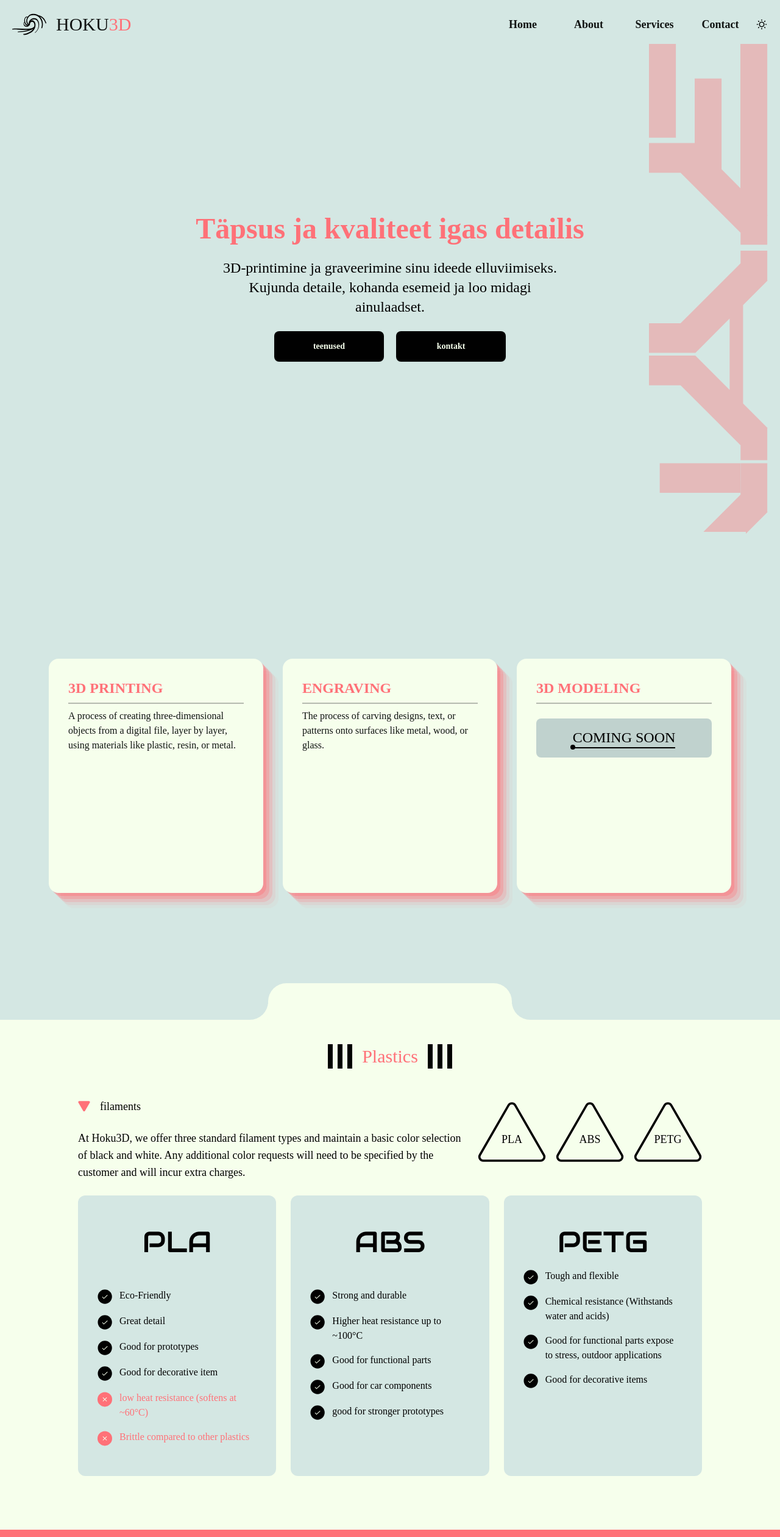
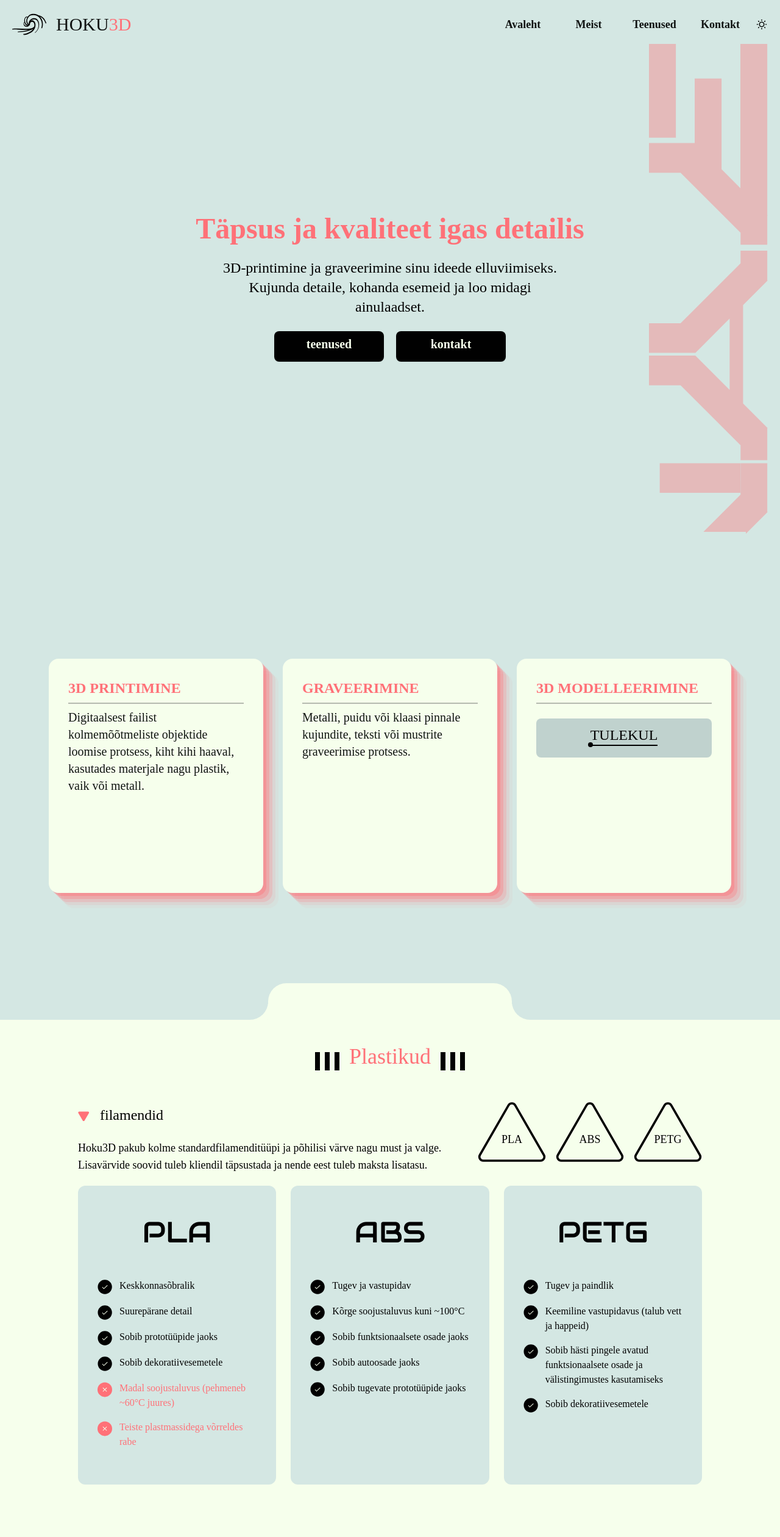
Before and after one commit to ErikLeemet/hoku_3d, a Next.js app: page / in a window 1280 px wide. Shown: the top 2520 px of the page at 61% size. Built offline with nearby package versions, Linux system fonts and the light colour scheme.

Commit message:
UI fixes and translation completed

```diff
--- a/src/app/components/Footer.js
+++ b/src/app/components/Footer.js
@@ -6,7 +6,7 @@ const Footer = () => {
       <footer className="flex flex-col w-full mx-auto max-w-6xl">
         <div className="flex flex-col md:flex-row md:justify-between md:px-6 items-center border-b-2 border-neutral pb-6">
           <h1 className="text-2xl md:text-3xl font-['thedusWLB'] text-accent">
-            We can print em all
+            Täpsus ja kvaliteet igas detailis
           </h1>
           <div className="flex items-center gap-2">
             <svg
@@ -26,26 +26,26 @@ const Footer = () => {
                 d="M12.0805 21.385C11.993 21.385 11.9055 21.35 11.8355 21.28C11.6955 21.14 11.6955 20.93 11.8355 20.79L15.458 17.1675C15.598 17.0275 15.808 17.0275 15.948 17.1675C16.088 17.3075 16.088 17.5175 15.948 17.6575L12.343 21.28C12.273 21.35 12.168 21.385 12.0805 21.385ZM23.2105 21.385C23.123 21.385 23.0355 21.35 22.9655 21.28L19.343 17.6575C19.203 17.5175 19.203 17.3075 19.343 17.1675C19.483 17.0275 19.693 17.0275 19.833 17.1675L23.4555 20.79C23.5955 20.93 23.5955 21.14 23.4555 21.28C23.3855 21.35 23.298 21.385 23.2105 21.385Z"
               />
             </svg>
-            <a className="text-xl font-light ">info@hoku3d.com</a>
+            <a className="text-lg font-mono ">info@hoku3d.com</a>
           </div>
         </div>
-        <div className="flex flex-col md:flex-row md:justify-between md:px-6 items-center">
-          <div className="flex gap-2 justify-center items-center py-6">
+        <div className="flex flex-col md:flex-row md:justify-between md:px-6 pb-2 items-center">
+          <div className="flex gap-2 justify-center items-center py-5">
             <a className="btn w-[70px] md:w-[100px] font-['thedusCLR'] bg-transparent btn-xs text-2xl border-transparent hover:border-transparent hover:bg-transparent shadow-transparent hover:text-tahiti-gold cursor-pointer">
-              Home
+              Avaleht
             </a>
             <a className="btn w-[70px] md:w-[100px] font-['thedusCLR'] bg-transparent btn-xs text-2xl border-transparent hover:border-transparent hover:bg-transparent shadow-transparent hover:text-tahiti-gold cursor-pointer">
-              About
+              Meist
             </a>
             <a className="btn w-[70px] md:w-[100px] font-['thedusCLR'] bg-transparent btn-xs text-2xl border-transparent hover:border-transparent hover:bg-transparent shadow-transparent hover:text-tahiti-gold cursor-pointer">
-              Services
+              Teenused
             </a>
             <a className="btn w-[70px] md:w-[100px] font-['thedusCLR'] bg-transparent btn-xs text-2xl border-transparent hover:border-transparent shadow-transparent hover:text-tahiti-gold hover:bg-transparent cursor-pointer">
-              Contact
+              Kontakt
             </a>
           </div>
-          <p className="flex items-center font-['thedusCLR'] text-2xl text-neutral-600">
-            © {new Date().getFullYear()} Hoku 3D. All rights reserved.
+          <p className="flex items-center font-['thedusCLR'] pt-2 text-2xl text-neutral-600">
+            © {new Date().getFullYear()} Hoku 3D. Kõik õigused kaitstud.
           </p>
         </div>
       </footer>
--- a/src/app/components/Navbar.js
+++ b/src/app/components/Navbar.js
@@ -74,16 +74,16 @@ function Navbar() {
             className="menu dropdown-content bg-nero rounded-md mr-1 text-xl"
           >
             <li>
-              <a onClick={() => smoothScroll("home")}>Home</a>
+              <a onClick={() => smoothScroll("home")}>Avaleht</a>
             </li>
             <li>
-              <a onClick={() => smoothScroll("about")}>About</a>
+              <a onClick={() => smoothScroll("about")}>Meist</a>
             </li>
             <li>
-              <a onClick={() => smoothScroll("Services")}>Services</a>
+              <a onClick={() => smoothScroll("Services")}>Teenused</a>
             </li>
             <li>
-              <a onClick={() => smoothScroll("Contact")}>Contact</a>
+              <a onClick={() => smoothScroll("Contact")}>Kontakt</a>
             </li>
             <li>
               <label className="swap swap-rotate">
@@ -121,25 +121,25 @@ function Navbar() {
             onClick={() => smoothScroll("home")}
             className="btn w-[100px] bg-transparent btn-xs border-transparent hover:border-transparent hover:bg-transparent shadow-transparent hover:text-tahiti-gold sm:btn-sm md:btn-md lg:btn-lg xl:btn-xl cursor-pointer"
           >
-            Home
+            Avaleht
           </a>
           <a
             onClick={() => smoothScroll("about")}
             className="btn w-[100px] bg-transparent btn-xs border-transparent hover:border-transparent hover:bg-transparent shadow-transparent hover:text-tahiti-gold sm:btn-sm md:btn-md lg:btn-lg xl:btn-xl cursor-pointer"
           >
-            About
+            Meist
           </a>
           <a
             onClick={() => smoothScroll("services")}
             className="btn w-[100px] bg-transparent btn-xs border-transparent hover:border-transparent hover:bg-transparent shadow-transparent hover:text-tahiti-gold sm:btn-sm md:btn-md lg:btn-lg xl:btn-xl cursor-pointer"
           >
-            Services
+            Teenused
           </a>
           <a
             onClick={() => smoothScroll("contact")}
             className="btn w-[100px] bg-transparent btn-xs border-transparent hover:border-transparent shadow-transparent hover:text-tahiti-gold hover:bg-transparent sm:btn-sm md:btn-md lg:btn-lg xl:btn-xl  cursor-pointer"
           >
-            Contact
+            Kontakt
           </a>
           <label className="swap swap-rotate">
                 {/* this hidden checkbox controls the state */}
--- a/src/app/gallery/page.js
+++ b/src/app/gallery/page.js
@@ -11,7 +11,7 @@ const Gallery = () => {
                 <div className="w-[4px] h-[40px] text-4xl bg-primary"></div>
             </div>
             <span className="font-[thedusCLB] text-3xl text-primary">
-              Gallery
+              Galerii
             </span>
           </div>
           </div>
@@ -19,7 +19,7 @@ const Gallery = () => {
         <div className="w-full mx-auto max-w-4xl">
             {/*text*/}
             <div className="font-[thedusCLR] text-lg text-secondary p-6 bg-base-100 rounded-md mb-4">
-                <p>These images showcase just a few examples of what can be 3D printed. From detailed prototypes to practical tools and artistic designs.</p>
+                <p>Need pildid näitavad vaid mõningaid näiteid sellest, mida on võimalik 3D-printida. Alates detailsetest prototüüpidest kuni praktiliste tööriistade ja kunstiliste disainideni.</p>
             </div>
         </div>
         <ImageSlider />
--- a/src/app/page.js
+++ b/src/app/page.js
@@ -19,8 +19,8 @@ export default function Home() {
                 3D-printimine ja graveerimine sinu ideede elluviimiseks. Kujunda detaile, kohanda esemeid ja loo midagi ainulaadset.
               </p>
               <div className="gap-5 w-full flex justify-center">
-                <button className="btn btn-secondary min-w-[7.5rem] lg:max-w-[11.25rem] min-h-[50px] flex-auto border-0 text-primary font-['thedusCLR'] duration-300 ease-in-out hover:bg-primary hover:text-secondary hover:border-2 hover:border-secondary">teenused</button>
-                <button className="btn btn-secondary min-w-[7.5rem] lg:max-w-[11.25rem] min-h-[50px] flex-auto border-0 text-primary font-['thedusCLR'] duration-300 ease-in-out hover:bg-primary hover:text-secondary hover:border-2 hover:border-secondary">kontakt</button>
+                <button className="btn btn-secondary min-w-[7.5rem] text-xl pb-2 lg:max-w-[11.25rem] min-h-[50px] flex-auto border-0 text-primary font-['thedusCLR'] duration-300 ease-in-out hover:bg-primary hover:text-secondary hover:border-2 hover:border-secondary">teenused</button>
+                <button className="btn btn-secondary min-w-[7.5rem] text-xl pb-2 lg:max-w-[11.25rem] min-h-[50px] flex-auto border-0 text-primary font-['thedusCLR'] duration-300 ease-in-out hover:bg-primary hover:text-secondary hover:border-2 hover:border-secondary">kontakt</button>
               </div>
               <svg
                 xmlns="http://www.w3.org/2000/svg"
--- a/src/app/plastic/page.js
+++ b/src/app/plastic/page.js
@@ -8,15 +8,15 @@ const Plastic = () => {
       {/*title*/}
       <div className="flex gap-[1rem] items-center justify-center pt-10 pb-10 lg:pb-0">
         <div className="flex gap-[0.5rem]">
-          <div className="w-[8px] h-[40px] bg-secondary"></div>
-          <div className="w-[8px] h-[40px] bg-secondary"></div>
-          <div className="w-[8px] h-[40px] bg-secondary"></div>
+          <div className="w-[8px] h-[30px] bg-secondary"></div>
+          <div className="w-[8px] h-[30px] bg-secondary"></div>
+          <div className="w-[8px] h-[30px] bg-secondary"></div>
         </div>
-        <span className="font-[thedusCLB] text-3xl text-accent">Plastics</span>
+        <span className="font-[thedusCLB] text-4xl pb-4 text-accent">Plastikud</span>
         <div className="flex gap-[0.5rem]">
-          <div className="w-[8px] h-[40px] bg-secondary"></div>
-          <div className="w-[8px] h-[40px] bg-secondary"></div>
-          <div className="w-[8px] h-[40px] bg-secondary"></div>
+          <div className="w-[8px] h-[30px] bg-secondary"></div>
+          <div className="w-[8px] h-[30px] bg-secondary"></div>
+          <div className="w-[8px] h-[30px] bg-secondary"></div>
         </div>
       </div>
       <div className="flex flex-col lg:flex-row-reverse items-center justify-center">
@@ -70,21 +70,21 @@ const Plastic = () => {
             </svg>
           </div>
         </div>
-        <div className="font-[thedusCLR] text-lg text-secondary p-6 pl-0">
+        <div className="font-[thedusCLR] text-lg text-secondary p-5 pl-0">
           <div className="flex gap-4 items-center py-6">
             <svg
               width="20"
               height="20"
-              viewBox="0 0 24 21"
+              viewBox="0 0 26 14"
               fill="none"
               xmlns="http://www.w3.org/2000/svg"
               className="fill-accent"
             >
               <path d="M10.268 19.5C11.0378 20.8333 12.9623 20.8333 13.7321 19.5L23.2583 3C24.0281 1.66667 23.0659 0 21.5263 0H2.47372C0.934118 0 -0.0281308 1.66667 0.74167 3L10.268 19.5Z" />
             </svg>
-            <h3 className="font-[thedusWLB] text-lg">filaments</h3>
+            <h3 className="font-[thedusWLB] text-2xl">filamendid</h3>
           </div>
-            <p>At Hoku3D, we offer three standard filament types and maintain a basic color selection of black and white. Any additional color requests will need to be specified by the customer and will incur extra charges.</p>
+            <p>Hoku3D pakub kolme standardfilamenditüüpi ja põhilisi värve nagu must ja valge. Lisavärvide soovid tuleb kliendil täpsustada ja nende eest tuleb maksta lisatasu.</p>
         </div>
         </div>
 
@@ -93,71 +93,71 @@ const Plastic = () => {
 
 
         <div className="flex flex-col lg:flex-row gap-6 justify-center items-center mb-10">
-            <div className="flex w-[280px] h-[460px] xl:w-[22rem] xl:h-[28,75rem] space-y-8 items-start flex-col rounded-xl bg-base-100 p-6 xl:p-8">
+            <div className="flex w-[280px] h-[490px] xl:w-[22rem] xl:h-[28,75rem] space-y-8 items-start flex-col rounded-xl bg-base-100 p-6 xl:p-8">
 
                 <h3 className="text-5xl font-[audiowide] min-w-full text-center py-5 text-secondary">PLA</h3>
 
                 <ul role="list" className="mb-8 space-y-4 text-left text-secondary">
                     <li className="flex items-center space-x-3">
-                        <ProsConsItem type="pro" text="Eco-Friendly"/>
+                        <ProsConsItem type="pro" text="Keskkonnasõbralik"/>
                     </li>
                     <li className="flex items-center space-x-3">
-                        <ProsConsItem type="pro" text="Great detail"/>
+                        <ProsConsItem type="pro" text="Suurepärane detail"/>
                     </li>
                     <li className="flex items-center space-x-3">
-                        <ProsConsItem type="pro" text="Good for prototypes"/>
+                        <ProsConsItem type="pro" text="Sobib prototüüpide jaoks"/>
                     </li>
                     <li className="flex items-center space-x-3">
-                        <ProsConsItem type="pro" text="Good for decorative item"/>
+                        <ProsConsItem type="pro" text="Sobib dekoratiivesemetele"/>
                     </li>
                     <li className="flex items-center space-x-3">
-                        <ProsConsItem type="con" text="low heat resistance (softens at ~60°C)"/>
+                        <ProsConsItem type="con" text="Madal soojustaluvus (pehmeneb ~60°C juures)"/>
                     </li>
                     <li className="flex items-center space-x-3">
-                        <ProsConsItem type="con" text="Brittle compared to other plastics"/>
+                        <ProsConsItem type="con" text="Teiste plastmassidega võrreldes rabe"/>
                     </li>
                 </ul>
 
             </div>
-            <div className="flex w-[280px] h-[460px] xl:w-[22rem] xl:h-[28,75rem] space-y-8 items-start flex-col rounded-xl bg-base-100 p-6 xl:p-8">
+            <div className="flex w-[280px] h-[490px] xl:w-[22rem] xl:h-[28,75rem] space-y-8 items-start flex-col rounded-xl bg-base-100 p-6 xl:p-8">
 
                 <h3 className="text-5xl font-[audiowide] min-w-full text-center py-5 text-secondary">ABS</h3>
 
                 <ul role="list" className="mb-8 space-y-4 text-left text-secondary">
                     <li className="flex items-center space-x-3">
-                        <ProsConsItem type="pro" text="Strong and durable"/>
+                        <ProsConsItem type="pro" text="Tugev ja vastupidav"/>
                     </li>
                     <li className="flex items-center space-x-3">
-                        <ProsConsItem type="pro" text="Higher heat resistance up to ~100°C"/>
+                        <ProsConsItem type="pro" text="Kõrge soojustaluvus kuni ~100°C"/>
                     </li>
                     <li className="flex items-center space-x-3">
-                        <ProsConsItem type="pro" text="Good for functional parts"/>
+                        <ProsConsItem type="pro" text="Sobib funktsionaalsete osade jaoks"/>
                     </li>
                     <li className="flex items-center space-x-3">
-                        <ProsConsItem type="pro" text="Good for car components"/>
+                        <ProsConsItem type="pro" text="Sobib autoosade jaoks"/>
                     </li>
                     <li className="flex items-center space-x-3">
-                        <ProsConsItem type="pro" text="good for stronger prototypes"/>
+                        <ProsConsItem type="pro" text="Sobib tugevate prototüüpide jaoks"/>
                     </li>
                 </ul>
 
             </div>
-            <div className="flex w-[280px] h-[460px] xl:w-[22rem] xl:h-[28,75rem] çspace-y-8 items-start flex-col rounded-xl bg-base-100 p-6 xl:p-8">
+            <div className="flex w-[280px] h-[490px] xl:w-[22rem] xl:h-[28,75rem] space-y-8 items-start flex-col rounded-xl bg-base-100 p-6 xl:p-8">
 
                 <h3 className="text-5xl font-[audiowide] min-w-full text-center py-5 text-secondary">PETG</h3>
 
                 <ul role="list" className="mb-8 space-y-4 text-left text-secondary">
                     <li className="flex items-center space-x-3">
-                        <ProsConsItem type="pro" text="Tough and flexible"/>
+                        <ProsConsItem type="pro" text="Tugev ja paindlik"/>
                     </li>
                     <li className="flex items-center space-x-3">
-                        <ProsConsItem type="pro" text="Chemical resistance (Withstands water and acids)"/>
+                        <ProsConsItem type="pro" text="Keemiline vastupidavus (talub vett ja happeid)"/>
                     </li>
                     <li className="flex items-center space-x-3">
-                        <ProsConsItem type="pro" text="Good for functional parts expose to stress, outdoor applications"/>
+                        <ProsConsItem type="pro" text="Sobib hästi pingele avatud funktsionaalsete osade ja välistingimustes kasutamiseks"/>
                     </li>
                     <li className="flex items-center space-x-3">
-                        <ProsConsItem type="pro" text="Good for decorative items"/>
+                        <ProsConsItem type="pro" text="Sobib dekoratiivesemetele"/>
                     </li>
                 </ul>
             </div>
--- a/src/app/service/page.js
+++ b/src/app/service/page.js
@@ -4,23 +4,23 @@ import Servicecard from "../components/Servicecard.js";
 const Service = () => {
   return (
     <div id="services" className="h-[1600px] xl:h-[800px] py-12 flex relative flex-col items-center justify-center bg-base-100">
-      <div className="flex max-w-screen-xl mx-auto items-center justify-center px-4 py-8 lg:px-6 lg:py-16 ">
+      <div className="flex max-w-screen-xl text-xl mx-auto items-center justify-center px-4 py-8 lg:px-6 lg:py-16 ">
           <div className="space-y-8 gap-[10px] xl:gap-8 xl:grid lg:grid-cols-3 xl:space-y-0">
           <Servicecard
-        title={"3D PRINTING"}
+        title={"3D PRINTIMINE"}
         text={
-          "A process of creating three-dimensional objects from a digital file, layer by layer, using materials like plastic, resin, or metal."
+          "Digitaalsest failist kolmemõõtmeliste objektide loomise protsess, kiht kihi haaval, kasutades materjale nagu plastik, vaik või metall."
         }
       />
       <Servicecard
-        title={"ENGRAVING"}
+        title={"GRAVEERIMINE"}
         text={
-          "The process of carving designs, text, or patterns onto surfaces like metal, wood, or glass."
+          "Metalli, puidu või klaasi pinnale kujundite, teksti või mustrite graveerimise protsess."
         }
       />
-      <Servicecard title={"3D MODELING"} text={""}>
-        <div className="flex justify-center items-center flex-col min-h-16 w-full rounded-lg bg-base-200 font-['thedusWLR'] text-secondary text-2xl">
-          <span className="text-secondary text-2xl border-b-2 border-secondary relative before:absolute before:-inset-1 before:bg-secondary before:h-2 before:w-2 before:rounded-full before:top-[28px]">COMING SOON</span>
+      <Servicecard title={"3D MODELLEERIMINE"} text={""}>
+        <div className="flex justify-center items-center flex-col min-h-16 w-full rounded-lg bg-base-200 font-['thedusWLR'] text-secondary pb-2 text-2xl">
+          <span className="text-secondary text-2xl border-b-2 border-secondary relative before:absolute before:-inset-1 before:bg-secondary before:h-2 before:w-2 before:rounded-full before:top-[28px]">TULEKUL</span>
         </div>
       </Servicecard>
           </div>
```
Also changed, not shown: src/app/about/about.js.
